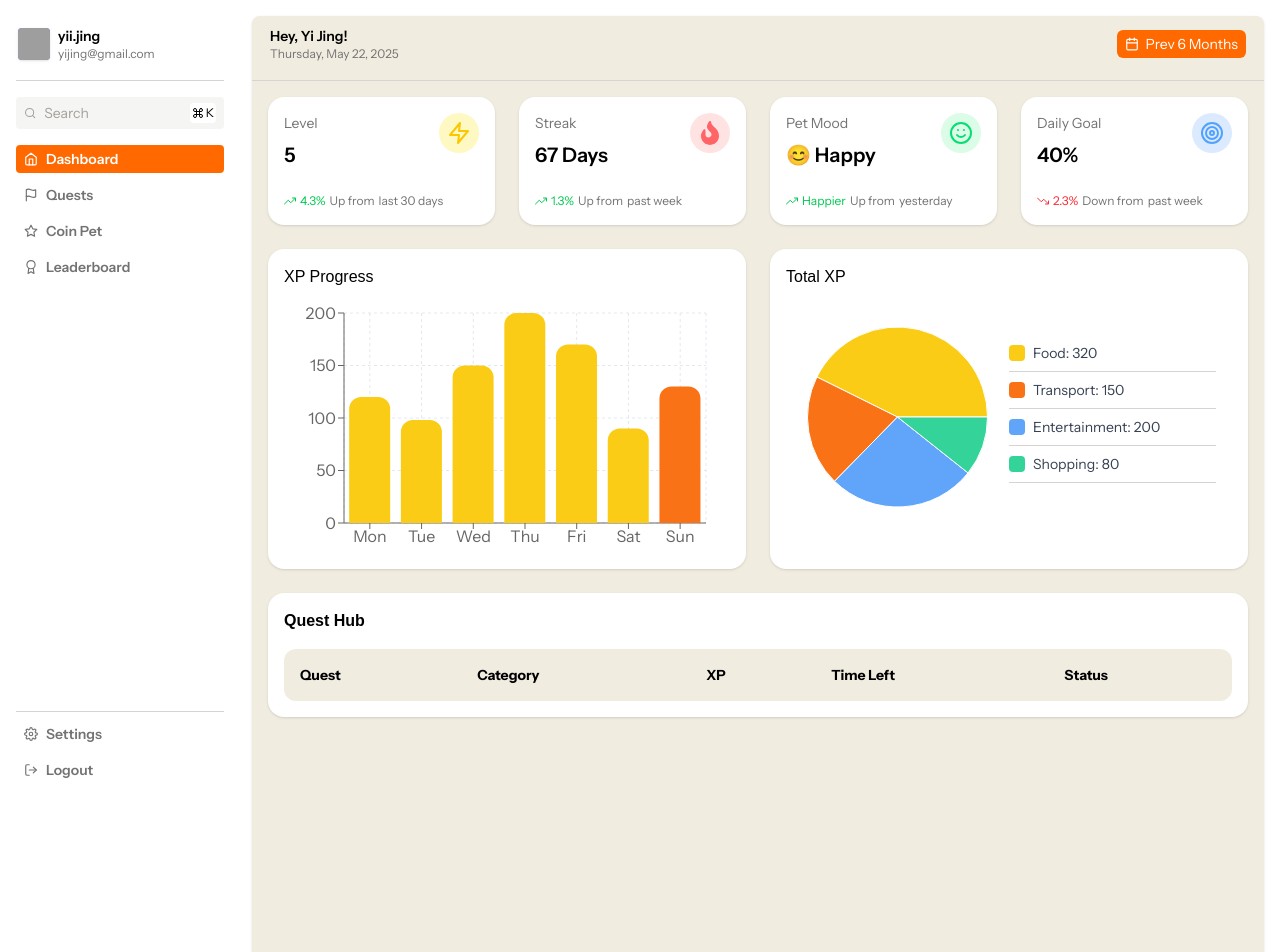
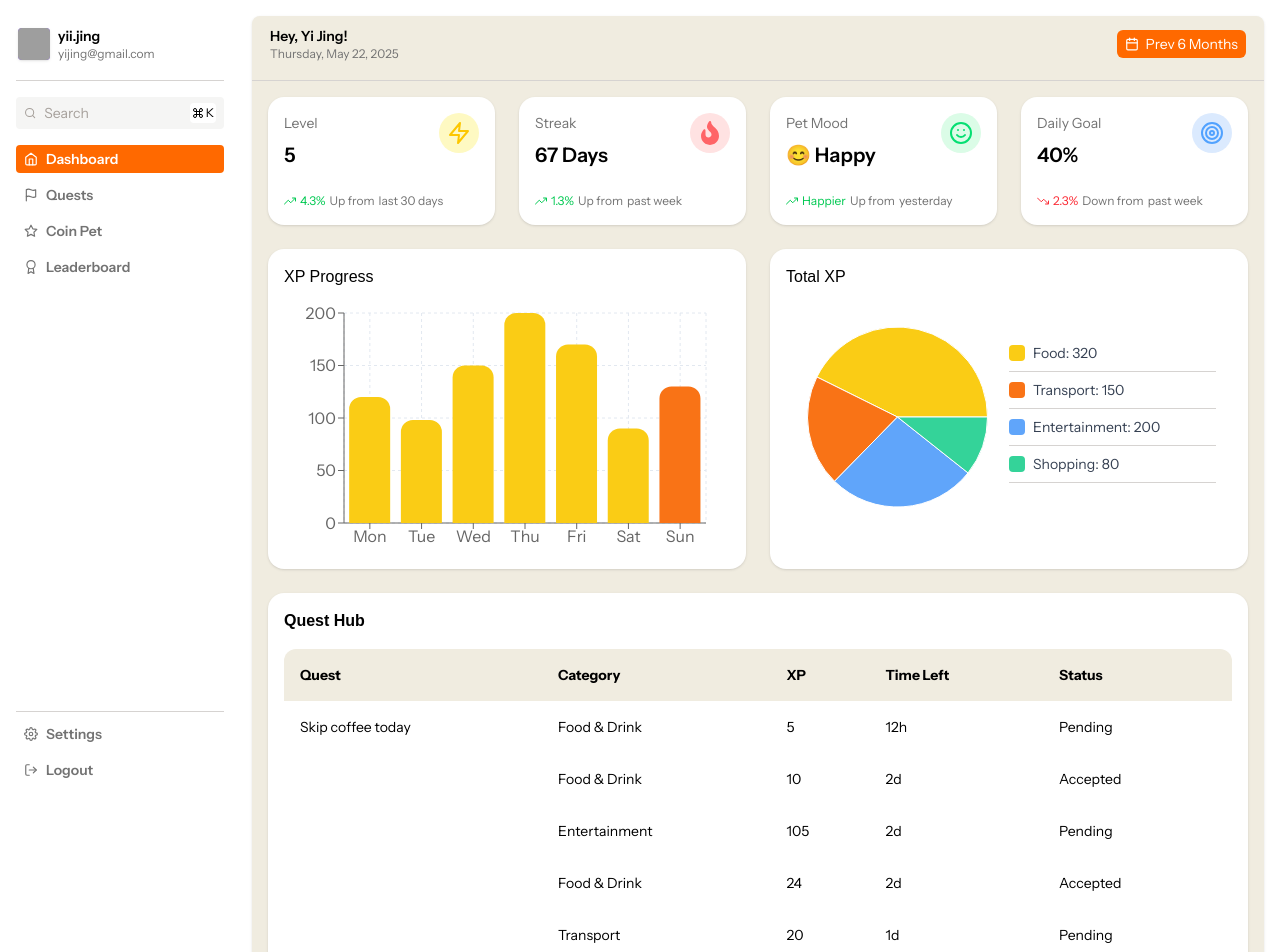
Before and after one commit to samuelngry/Coinly, a React (Vite) app in the folder client/: page /dashboard in a window 1280 px wide. Shown: the top 952 px of the page. Built offline with nearby package versions, Linux system fonts and the light colour scheme; grey boxes are pictures that could not be loaded; a web font is replaced by a local one.

Commit message:
feat: render quest rows with name, category, xp, time left, status in table body

```diff
--- a/client/src/components/dashboard/QuestsTable.jsx
+++ b/client/src/components/dashboard/QuestsTable.jsx
@@ -59,6 +59,17 @@ const QuestsTable = () => {
                     <th className='p-4'>Status</th>
                 </tr>
             </thead>
+            <tbody>
+                {quests.map((quest, index) => (
+                    <tr key={index}>
+                        <td className='p-4'>{quest.name}</td>
+                        <td className='p-4'>{quest.category}</td>
+                        <td className='p-4'>{quest.xp}</td>
+                        <td className='p-4'>{quest.timeLeft}</td>
+                        <td className='p-4'>{quest.status}</td>
+                    </tr>
+                ))}
+            </tbody>
         </table>
     </div>
   )
```
